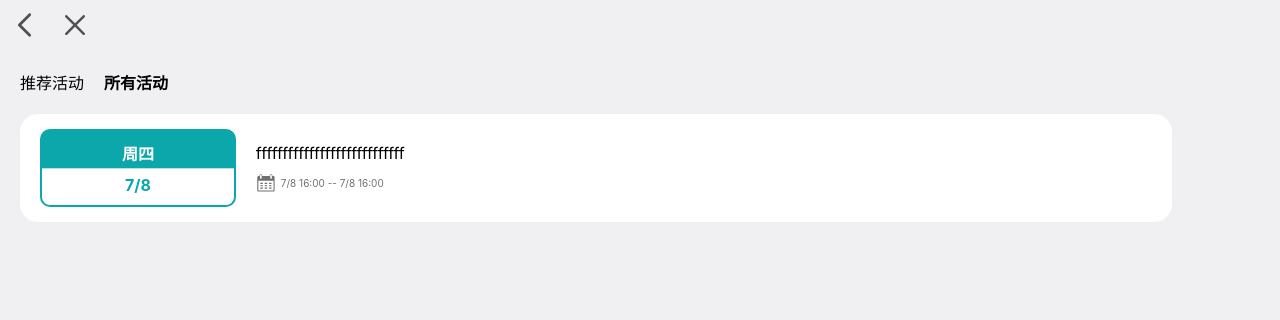
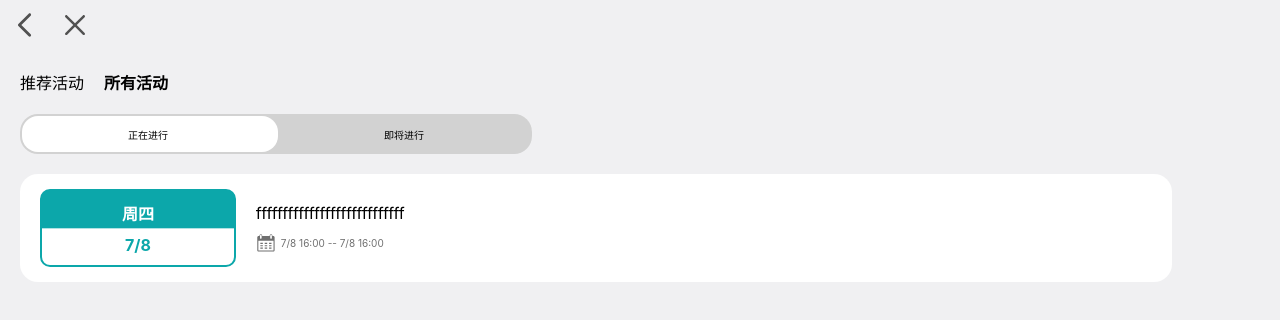
Before and after one commit to ncuhome/tudo-fe, a Next.js app: page / in a window 1280 px wide. Both pictures are taken after a click on the element "所有活动". Shown: the top 320 px of the page. Built offline with nearby package versions, Linux system fonts and the light colour scheme.

Commit message:
🚧  feat/ 添加活动切换按钮

```diff
--- a/pages/home/index.module.scss
+++ b/pages/home/index.module.scss
@@ -1,9 +1,53 @@
+$border: 20px;
 .background {
   background: #f0f0f2;
   width: 100vw;
   height: 100vh;
+
+  .act_tab {
+    margin: $border;
+  }
 }
 
-.act_tab{
-  margin: 20px;
+.process_tab{
+  background-color: #d2d2d2;
+  margin-left: $border;
+  width: 40vw;
+  height: 40px;
+  border-radius: 18px;
+  display: flex;
+  align-items: center;
+  position: relative;
+  .process_button{
+    width: 20vw;
+    height: 36px;
+    margin-left: 2px;
+    margin-right: 2px;
+    border-radius: 16px;
+    background-color: #fff;
+  }
+
+  .tab_text_left{
+    font-size: 10px;
+    width: 50%;
+    height: 100%;
+    left: 0;
+    display: flex;
+    justify-content: center;
+    align-items: center;
+    position: absolute;
+  }
+
+  .tab_text_right{
+    font-size: 10px;
+    width: 50%;
+    height: 100%;
+    right: 0;
+    display: flex;
+    justify-content: center;
+    align-items: center;
+    text-align: center;
+    position: absolute;
+  }
+
 }
--- a/pages/home/index.tsx
+++ b/pages/home/index.tsx
@@ -1,20 +1,25 @@
 import React, { useRef, useState } from "react";
-// import useStyles from "./css";
 import HeadBar from "../../components/shared/head-bar";
-// import Calendar from "../../components/shared/calendar/calendar";
 import ActCard from "../../components/shared/activity-card";
 import styles from "./index.module.scss";
 import Link from "next/link";
 
+const ActList: React.FC = () => {
+  return (
+    <Link href="/actdetail">
+      <a>
+        <ActCard />
+      </a>
+    </Link>
+  );
+};
+
 const HomePage: React.FC = () => {
-  // const classes = useStyles
   const tabText = useRef(null);
   const [onChose, setOnChose] = useState(true);
   return (
     <div className={styles.background}>
       <HeadBar />
-      {/* <Calendar month={"august"} day={"07"} /> */}
-      {/* <Calendar month={"april"} day={"11"} /> */}
       <div className={styles.act_tab}>
         {onChose ? (
           <>
@@ -42,11 +47,18 @@ const HomePage: React.FC = () => {
           </>
         )}
       </div>
-      <Link href="/actdetail">
-        <a>
-          <ActCard />
-        </a>
-      </Link>
+      <div>
+        {onChose ? null : (
+          <>
+            <div className={styles.process_tab}>
+              <div className={styles.process_button}></div>
+              <div className={styles.tab_text_left}>正在进行</div>
+              <div className={styles.tab_text_right}>即将进行</div>
+            </div>
+          </>
+        )}
+      </div>
+      <ActList />
     </div>
   );
 };
```
